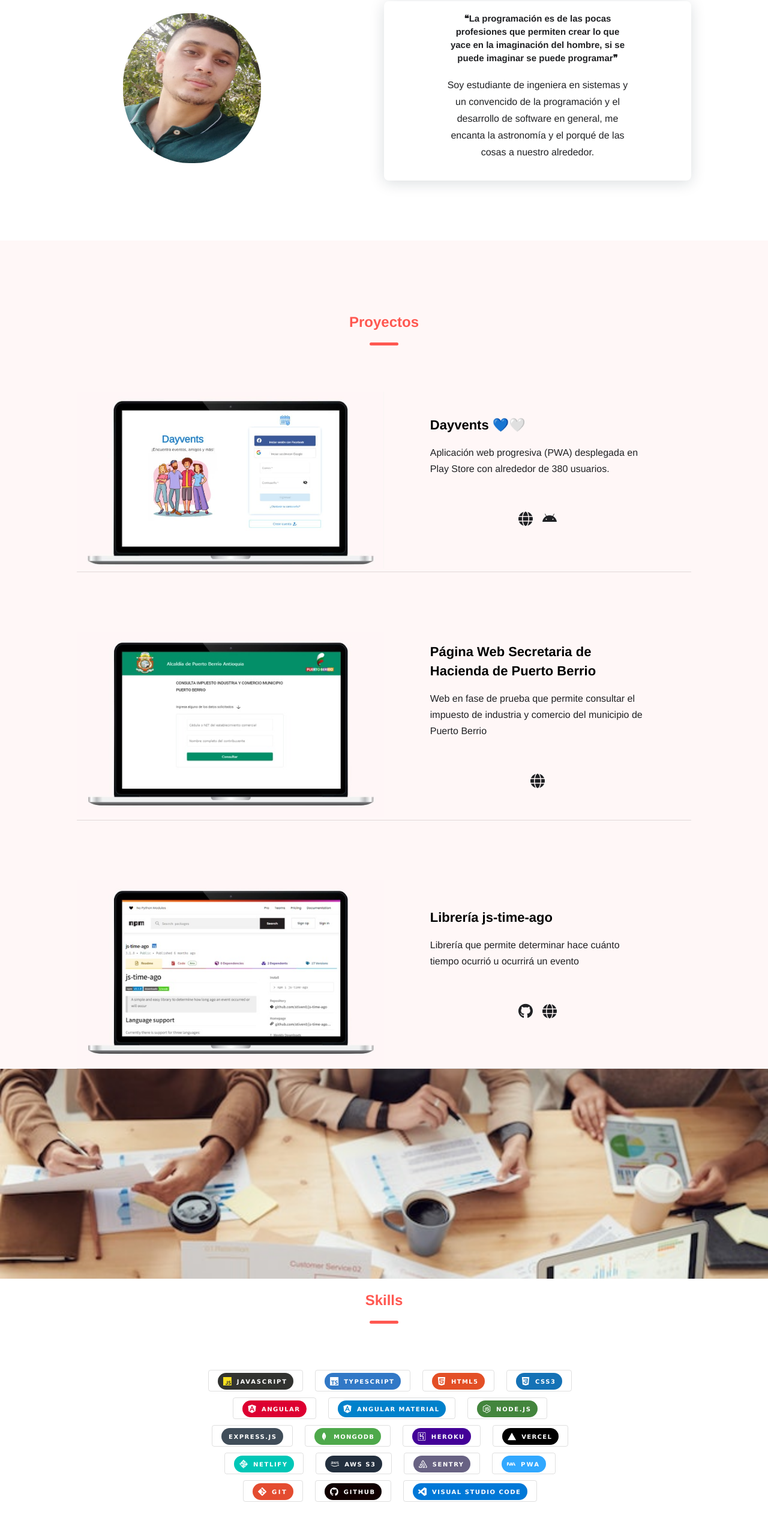
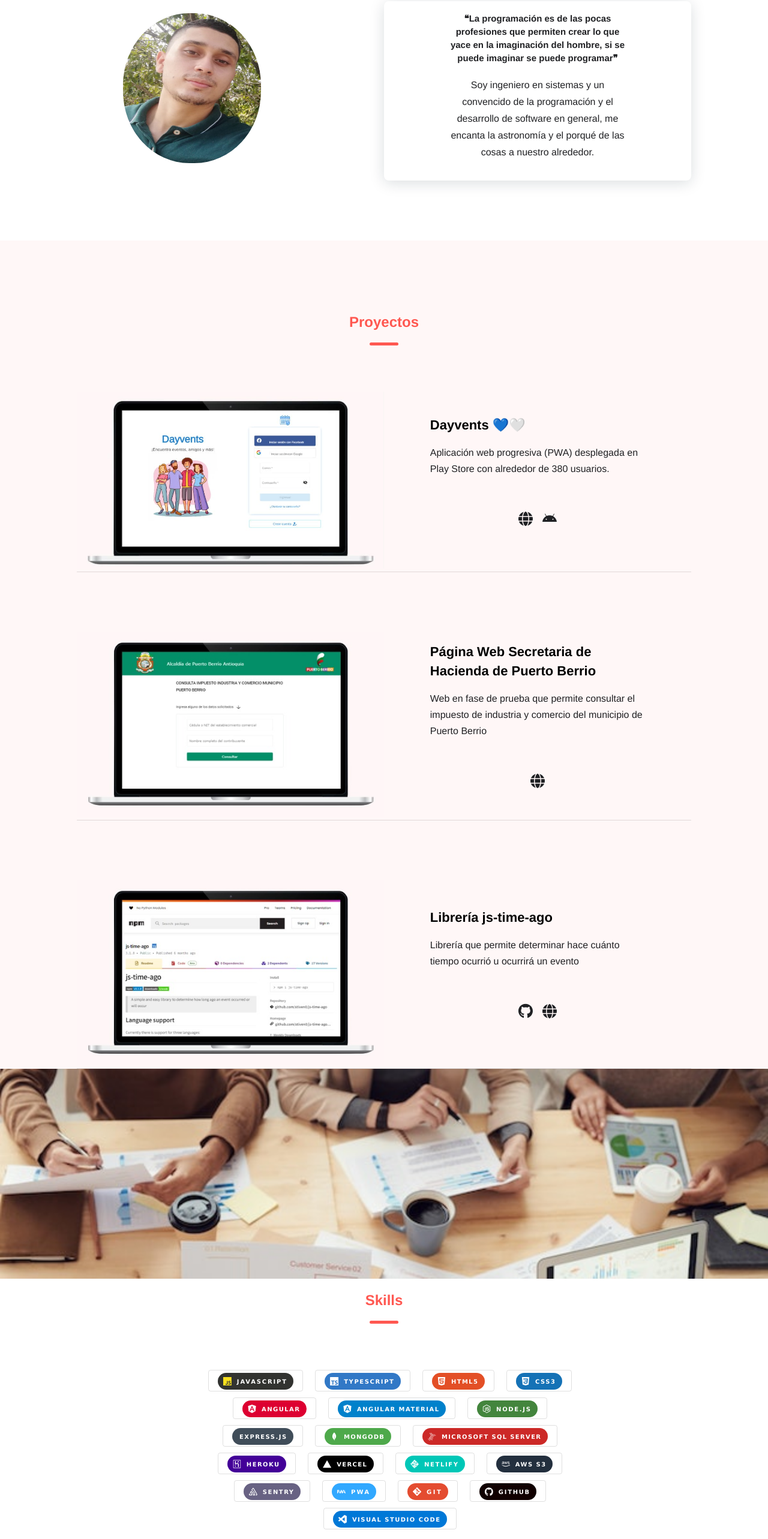
Before and after one commit to stiven0/my-portfolio, an Angular app: page / in a window 1280 px wide. Shown: the part 1300-3866 px from the top of the page at 60% size. Built offline with nearby package versions, Linux system fonts and the light colour scheme; a web font is replaced by a local one.

Commit message:
personal information is updated and new skill is added

```diff
--- a/src/app/shared/components/home-about/home-about.component.html
+++ b/src/app/shared/components/home-about/home-about.component.html
@@ -22,7 +22,7 @@
                     si se puede imaginar se puede programar❞
                 </p>
                 <h3>
-                    Soy estudiante de ingeniera en sistemas y un convencido de la programación y el desarrollo de software en general, me encanta la astronomía
+                    Soy ingeniero en sistemas y un convencido de la programación y el desarrollo de software en general, me encanta la astronomía
                     y el porqué de las cosas a nuestro alrededor.
                 </h3>
             </section>
--- a/src/app/shared/components/home-greeting/home-greeting.component.html
+++ b/src/app/shared/components/home-greeting/home-greeting.component.html
@@ -6,7 +6,7 @@
     <div class="container-greeting">
 
         <h1>Hola, Soy Robert Idarraga desarrollador web</h1>
-        <button class="foo" mat-raised-button color="warn" (click)="redirecTo( 'https://drive.google.com/file/d/1l4qVDjnpDu7JmZc6N-CKU36ICM0566kZ/view' ) ">
+        <button class="foo" mat-raised-button color="warn" (click)="redirecTo( 'https://drive.google.com/file/d/1s2uU0yzUVSI-r5zMG1ANNegBoZLgbhBb/view' ) ">
             Ver Resumen
         </button>
 
--- a/src/app/shared/components/home-skills/home-skills.component.html
+++ b/src/app/shared/components/home-skills/home-skills.component.html
@@ -32,7 +32,7 @@
                 <img src="../../../../assets/images/technologies/angular-material.svg" alt="angular-material">
             </button>
 
-            <button mat-stroked-button color="primary" (click)=" openNewTab( 'https://nodejs.org/es/docs/' ) ">
+            <button mat-stroked-button color="primary" (click)=" openNewTab( 'https://nodejs.org/docs/latest/api/' ) ">
                 <img src="../../../../assets/images/technologies/nodejs.svg" alt="nodejs">
             </button>
 
@@ -42,6 +42,10 @@
 
             <button mat-stroked-button color="primary" (click)=" openNewTab( 'https://www.mongodb.com/docs/' ) ">
                 <img src="../../../../assets/images/technologies/mongodb.svg" alt="mongodb">
+            </button>
+
+            <button mat-stroked-button color="primary" (click)=" openNewTab( 'https://learn.microsoft.com/es-es/sql/sql-server/what-is-sql-server?view=sql-server-ver16' ) ">
+                <img src="../../../../assets/images/technologies/sql-server.svg" alt="sql">
             </button>
 
             <button mat-stroked-button color="primary" (click)=" openNewTab( 'https://devcenter.heroku.com/categories/reference' ) ">
```
Also changed, not shown: src/assets/images/technologies/sql-server.svg (added), 1 other file (tests, documents, lock files or other folders).
